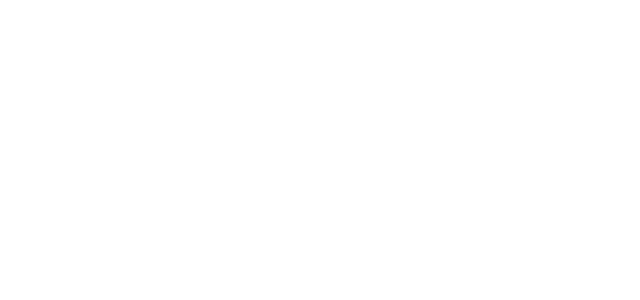
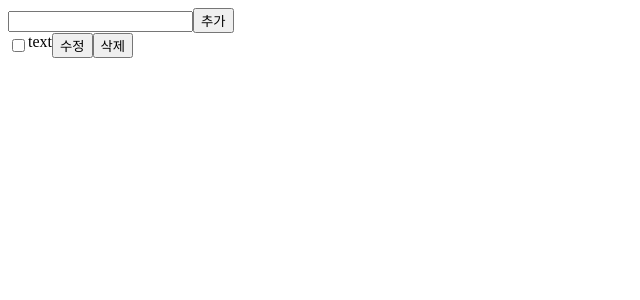
Before and after one commit to chuheeseung/Todo-TS, a React (Create React App) app: page / in a window 1280 px wide. Shown: the top 300 px of the page, without its empty margins (0-640 px from the left). Built offline with nearby package versions, Linux system fonts and the light colour scheme; the HTML template or start-up script is replaced by a standard one.

Commit message:
Feat : todo 추가 기능 구현

```diff
--- a/package.json
+++ b/package.json
@@ -14,6 +14,7 @@
     "react-dom": "^18.2.0",
     "react-scripts": "5.0.1",
     "typescript": "^4.9.5",
+    "uuid": "^9.0.0",
     "web-vitals": "^2.1.4"
   },
   "scripts": {
--- a/src/App.tsx
+++ b/src/App.tsx
@@ -1,8 +1,15 @@
 import React from 'react';
 import './App.css';
+import TodoList from './components/todoList/TodoList';
 
 function App() {
-	return <div className="App"></div>;
+	return (
+		<div className="App">
+			<div>
+				<TodoList />
+			</div>
+		</div>
+	);
 }
 
 export default App;
--- /dev/null
+++ b/src/components/addTodo/AddTodo.tsx
@@ -0,0 +1,42 @@
+import React, { useState } from 'react';
+import { TodoInterface } from '../todoList/TodoList';
+
+interface InputProps {
+	onAdd: (todo: TodoInterface) => void;
+}
+
+function AddTodo({ onAdd }: InputProps) {
+	// Q. onAdd 타입을 어떻게 선언해줘야 하는지 모르겠다
+	const [newInput, setNewInput] = useState<string>('');
+
+	const handleChange = (e: React.ChangeEvent<HTMLInputElement>) => {
+		// Q. e의 타입을 어떻게 선언해야 하지?
+		setNewInput(e.target.value);
+	};
+
+	const handleSubmit = (e: React.FormEvent<HTMLFormElement>) => {
+		e.preventDefault();
+
+		if (!newInput) {
+			return;
+		}
+
+		const newTodo: TodoInterface = {
+			id: Math.random(),
+			completed: false,
+			text: newInput,
+		};
+
+		onAdd(newTodo);
+		setNewInput('');
+	};
+
+	return (
+		<form onSubmit={handleSubmit}>
+			<input type="text" value={newInput} onChange={handleChange} />
+			<button>추가</button>
+		</form>
+	);
+}
+
+export default AddTodo;
--- /dev/null
+++ b/src/components/todoItem/TodoItem.tsx
@@ -0,0 +1,14 @@
+import React from 'react';
+
+function TodoItem() {
+	return (
+		<div style={{ display: 'flex' }}>
+			<input type="checkbox" name="" id="" />
+			<div>text</div>
+			<button>수정</button>
+			<button>삭제</button>
+		</div>
+	);
+}
+
+export default TodoItem;
--- /dev/null
+++ b/src/components/todoList/TodoList.tsx
@@ -0,0 +1,29 @@
+import React, { useState } from 'react';
+import AddTodo from '../addTodo/AddTodo';
+import TodoItem from '../todoItem/TodoItem';
+
+export interface TodoInterface {
+	// Q. Type으로 선언해야 하나 아니면 Interface로 선언해야 하나?
+	id: number;
+	completed: boolean;
+	text: string;
+}
+
+function TodoList() {
+	const [todos, setTodos] = useState([]);
+
+	const handleAdd = (todo: TodoInterface) => {
+		setTodos([...todos, todo]);
+	};
+
+	return (
+		<div>
+			<AddTodo onAdd={handleAdd} />
+			<div>
+				<TodoItem />
+			</div>
+		</div>
+	);
+}
+
+export default TodoList;
--- /dev/null
+++ b/src/global.d.ts
@@ -0,0 +1,4 @@
+declare module '*.css' {
+	const content: { [className: string]: string };
+	export = content;
+}
```
Also changed, not shown: 1 other file (tests, documents, lock files or other folders).
